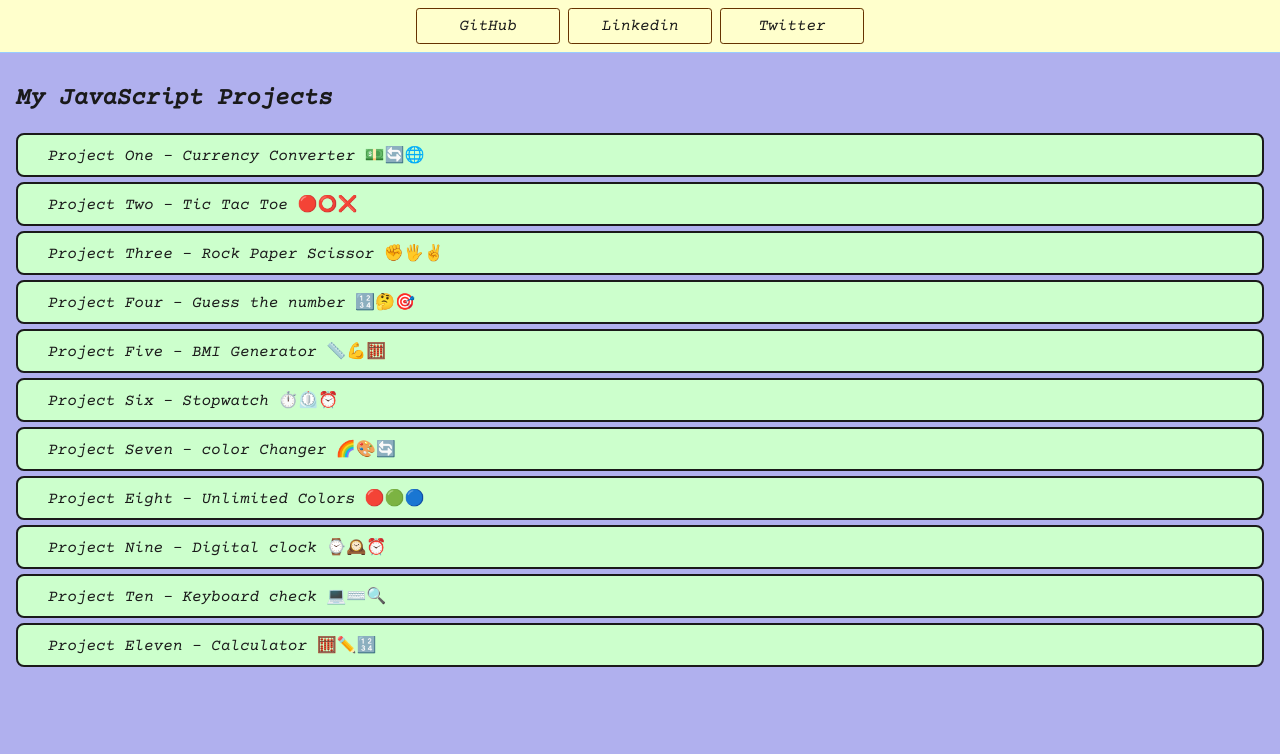
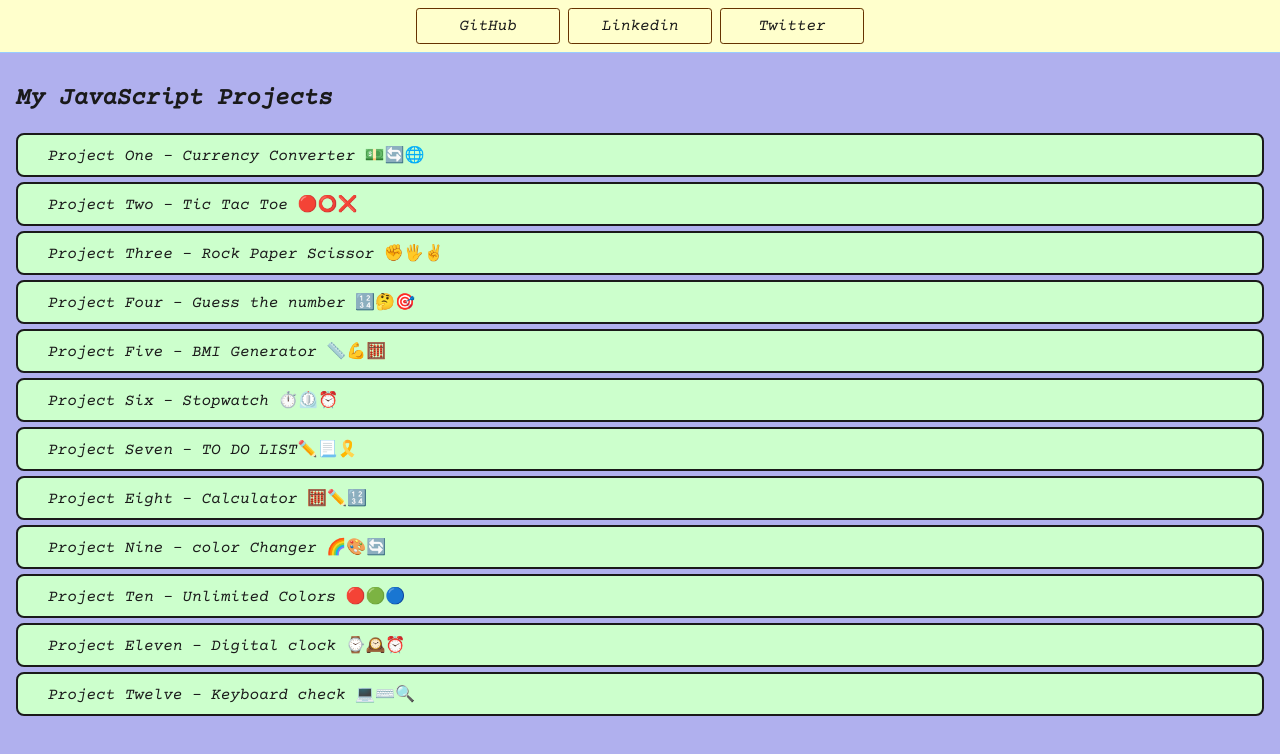
Before and after one commit to Babon3112/JavaScript-Projects, a plain HTML site: page index.html in a window 1280 px wide. Drawn offline with nearby package versions, Linux system fonts and the light colour scheme.

Commit message:
Update index.html

```diff
--- a/index.html
+++ b/index.html
@@ -36,20 +36,24 @@
         <a class="project-link" href="projects/10-StopWatch/index.html"
           >Project Six - Stopwatch ⏱️⏲️⏰</a
         >
+        <a class="project-link" href="projects/12-ToDoList/index.html"
+          >Project Seven - TO DO LIST✏️📃🎗️</a
+        >
+        <a class="project-link" href="projects/11-Calculator/index.html"
+          >Project Eight - Calculator 🧮✏️🔢</a
+        >
         <a class="project-link" href="projects/1-colorChanger/index.html"
-          >Project Seven - color Changer 🌈🎨🔄</a
+          >Project Nine - color Changer 🌈🎨🔄</a
         >
         <a class="project-link" href="projects/6-unlimitedColors/index.html"
-          >Project Eight - Unlimited Colors 🔴🟢🔵</a
+          >Project Ten - Unlimited Colors 🔴🟢🔵</a
         >
         <a class="project-link" href="projects/3-DigitalClock/index.html"
-          >Project Nine - Digital clock ⌚🕰️⏰</a
+          >Project Eleven - Digital clock ⌚🕰️⏰</a
         >
         <a class="project-link" href="projects/5-keyboard/index.html"
-          >Project Ten - Keyboard check 💻⌨️🔍</a
+          >Project Twelve - Keyboard check 💻⌨️🔍</a
         >
-        <a class="project-link" href="projects/11-Calculator/index.html"
-          >Project Eleven - Calculator 🧮✏️🔢</a
       </div>
     </main>
   </body>
```
